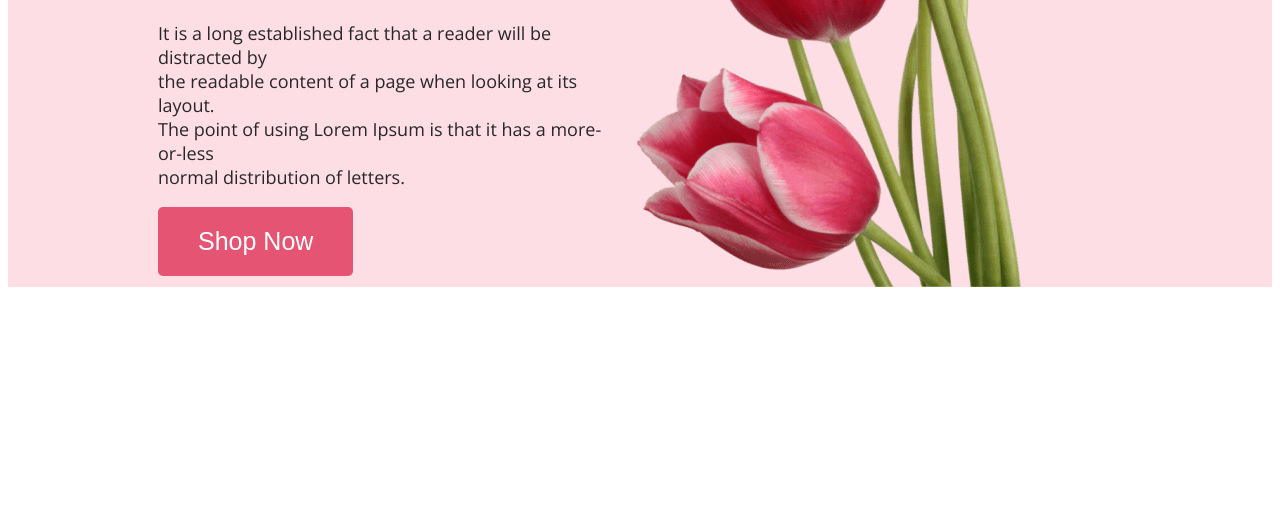
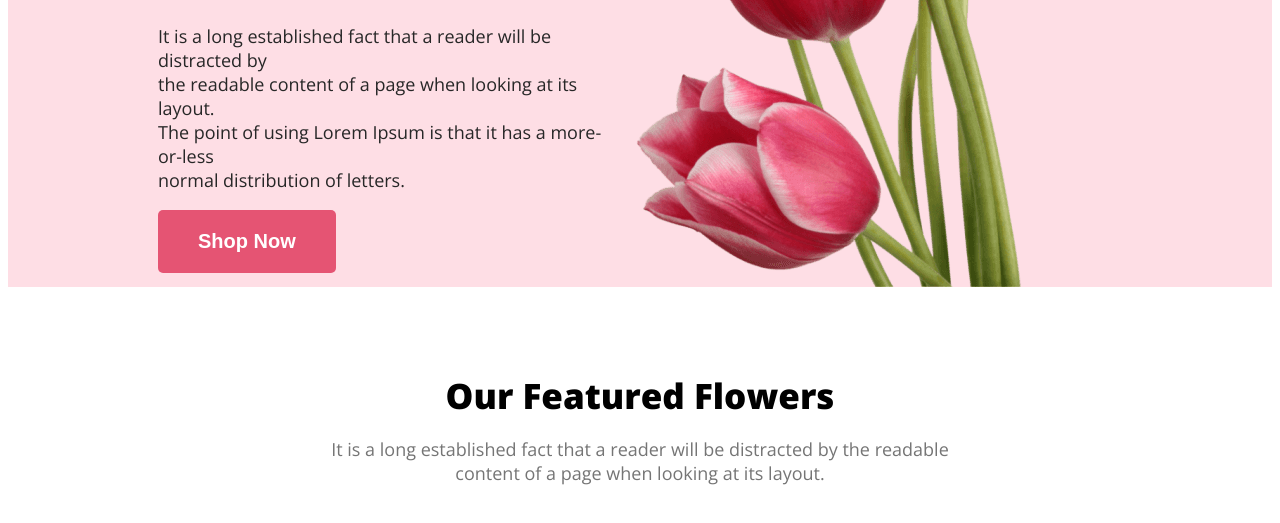
Before and after one commit to Foysal-23/flower-shop-website, a plain HTML site: page index.html in a window 1280 px wide. Shown: the part 601-1124 px from the top of the page. Before the commit the page ends 896 px from the top, so only its background shows below. Drawn offline with nearby package versions, Linux system fonts and the light colour scheme.

Commit message:
featured section created

```diff
--- a/index.html
+++ b/index.html
@@ -25,7 +25,10 @@
 
   </header>
  <main>
-
+<section class="featured">
+<h3 class="section-title">Our Featured Flowers</h3>
+<p class="section-description">It is a long established fact that a reader will be distracted by the readable <br> content of a page when looking at its layout.</p>
+</section>
 
 
 
--- a/style.css
+++ b/style.css
@@ -11,7 +11,8 @@ body{
   background-color: #E55473;
   padding: 20px 40px;
   border: none;
-  font-size: 25px;
+  font-size: 20px;
+  font-weight: 700;
   color: #ffffff;
 }
 
@@ -39,3 +40,22 @@ header{
   font-size: 70px;
   font-weight: 800;
 }
+
+.featured{
+  padding: 50px;
+  background-color:#ffffff ;
+
+}
+.section-title{
+  color: #000;
+  text-align: center;
+  font-size:35px;
+  font-weight: 800;
+margin-bottom: 0%;
+
+}
+.section-description{
+  color: #757575;
+  text-align: center;
+  font-size: 18px;
+}
```
